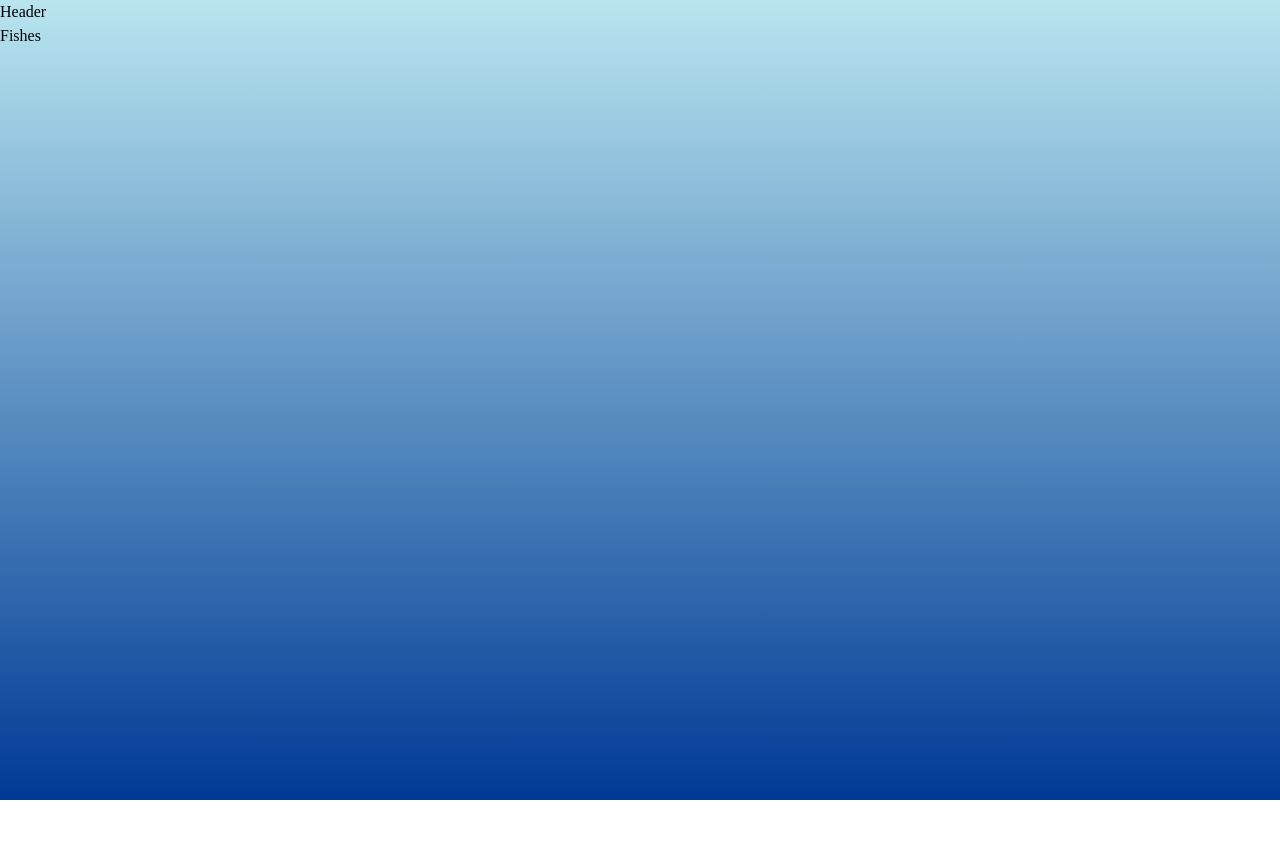
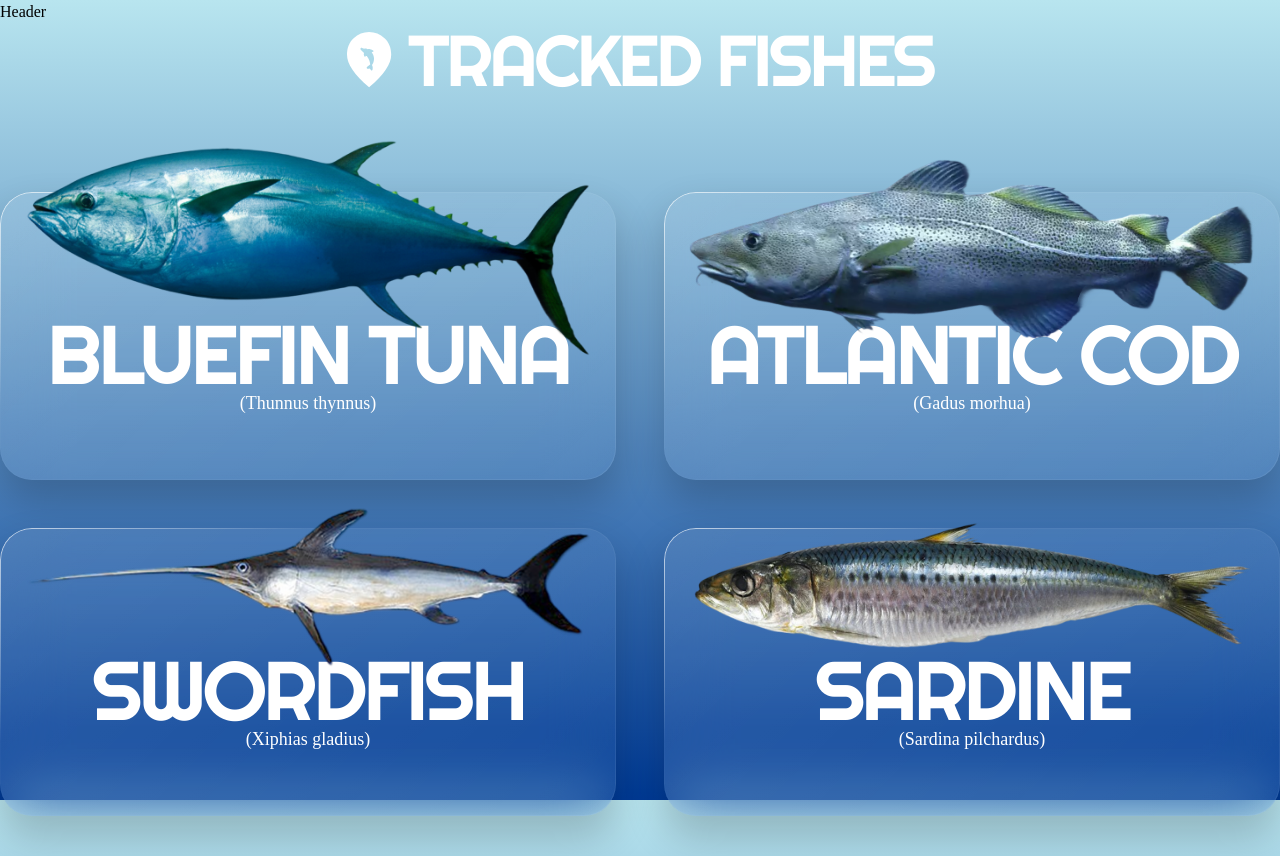
Before and after one commit to trippletrouble/oceanguard, a React (Vite) app in the folder frontend/: page / in a window 1280 px wide. Before the commit the page ends 800 px from the top, so only its background shows below. Built offline with nearby package versions, Linux system fonts and the light colour scheme; a web font is replaced by a local one.

Commit message:
core: refactoring to use the folder

```diff
--- a/frontend/src/components/Fishes.tsx
+++ /dev/null
@@ -1,7 +0,0 @@
-export default function Fishes() {
-  return (
-    <>
-      <h1>Fishes</h1>
-    </>
-  )
-}
--- a/frontend/src/pages/LandingPage.tsx
+++ b/frontend/src/pages/LandingPage.tsx
@@ -1,5 +1,5 @@
 import Header from "../components/Header"
-import Fishes from "../components/Fishes"
+import { Fishes } from "../components/Fishes"
 
 export default function LandingPage() {
   return (
```
